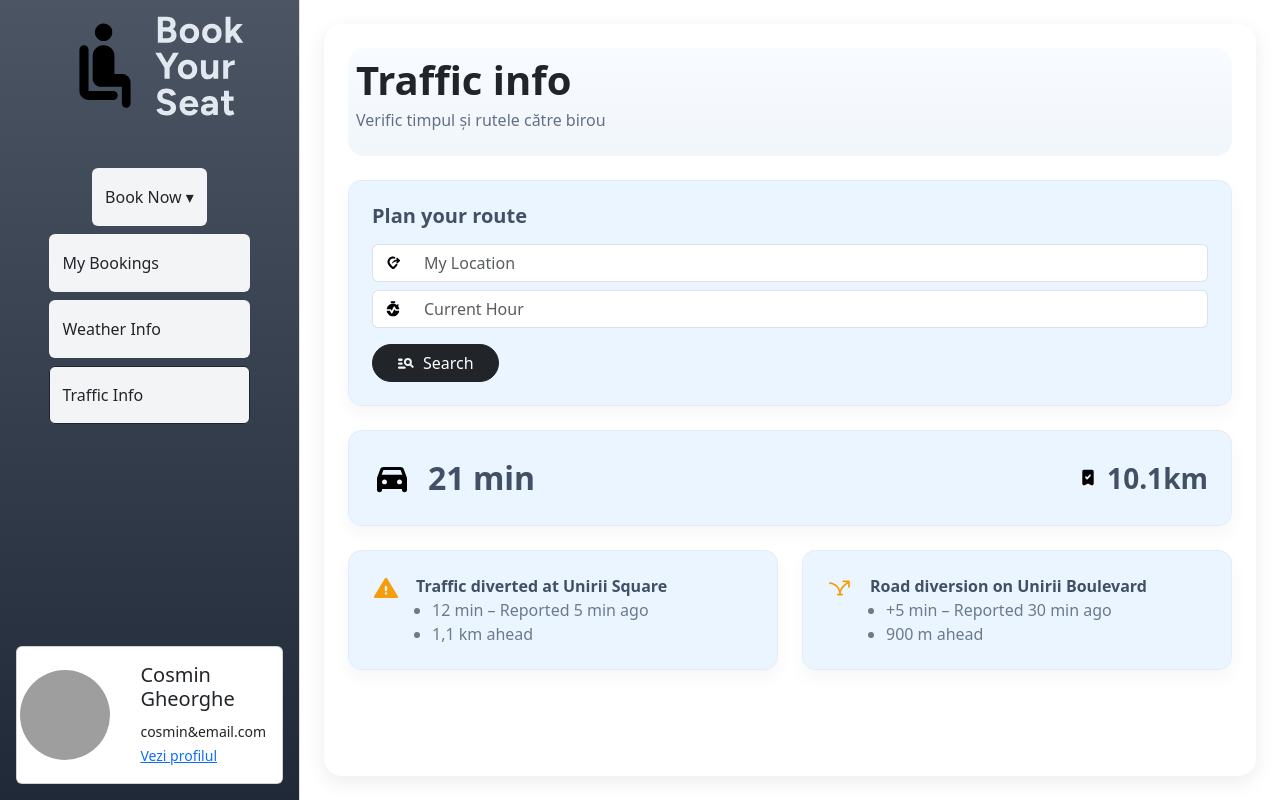
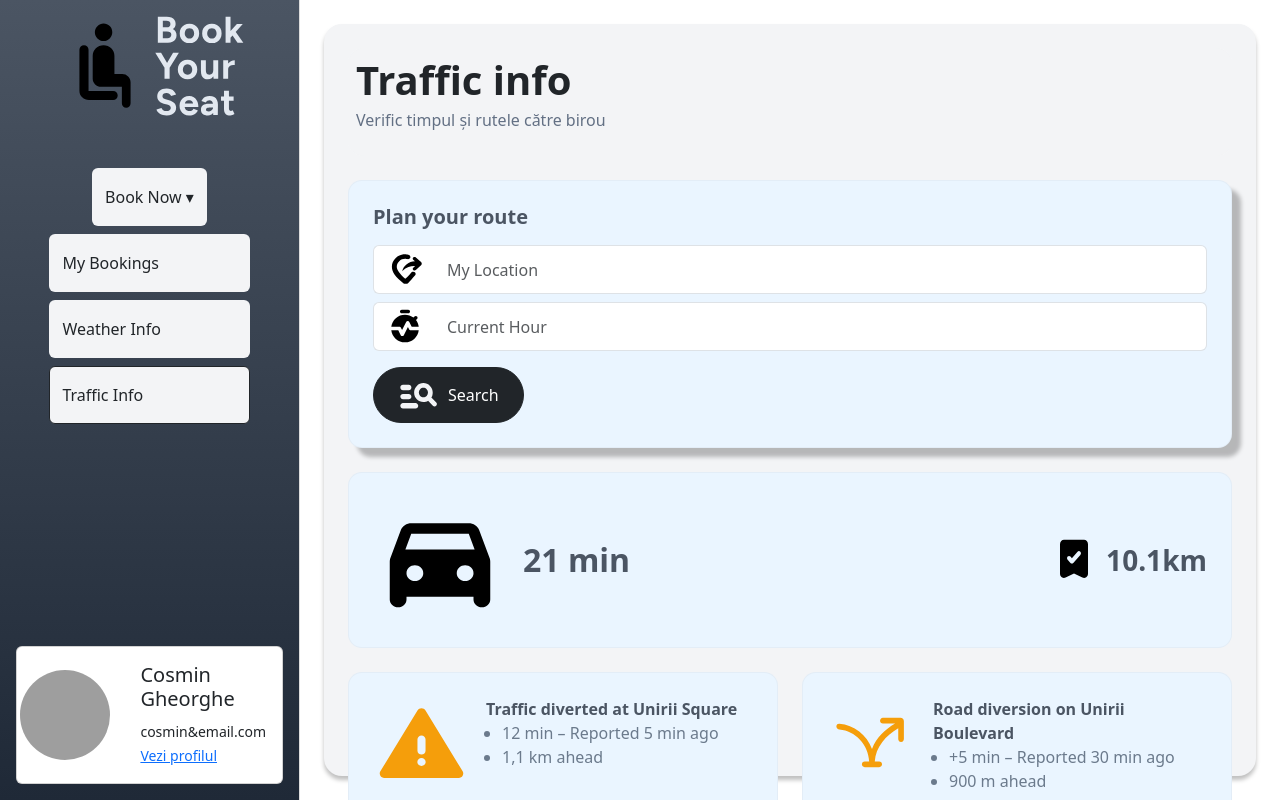
Before and after one commit to ITSSBackToSchool/echipa-3-frontend, an Angular app: page /traffic-info in a window 1280 px wide. Built offline with nearby package versions, Linux system fonts and the light colour scheme; grey boxes are pictures that could not be loaded.

Commit message:
Traffic, weather, home needs some ajustment for the blue box

```diff
--- a/src/app/pages/home/home.component.css
+++ b/src/app/pages/home/home.component.css
@@ -4,13 +4,15 @@
 }
 
 /* Container general (identic cu weather) */
-.container{ height:100%; }
+.container{
+  height:100%;
+}
 
 .main{
-  background:#ffffff;              /* alb ca la card */
+  background:#F3F4F6;            /* alb ca la card */
   border-radius:18px;
   padding:24px;
-  box-shadow:0 6px 20px rgba(0,0,0,.08);
+  box-shadow: 0 4px 4px rgba(0,0,0,0.25);
   height:100%;
   display:flex;
   flex-direction:column;
@@ -32,7 +34,7 @@
   align-items:center;
   padding:8px 8px 24px;
   border-radius:16px;
-  background:linear-gradient(180deg,#f8fbff 0%, #f1f6fb 100%);
+  background: #F3F4F6;
 }
 
 .wc-city{
@@ -74,7 +76,7 @@
   background:#e6f3ff;               /* albastru deschis */
   border-radius:16px;
   padding:24px;
-  box-shadow:12px 12px 0 rgba(0,0,0,.18); /* umbră offset ca în poză */
+  box-shadow:0px 6px 12px rgba(0,0,0,.08); /* umbră offset ca în poză */
   align-items:center;
   text-align:center;
 }
--- a/src/app/pages/traffic-info/traffic-info.component.css
+++ b/src/app/pages/traffic-info/traffic-info.component.css
@@ -5,53 +5,71 @@
   height: 100vh;
 }
 
-/* Card principal – identic cu .weather-card */
+/* Card principal */
 .main {
-  background: #ffffff;                          /* din weather-card */
-  border-radius: 18px;                          /* 18px ca la weather */
-  padding: 24px;                                /* 24px ca la weather */
-  box-shadow: 0 6px 20px rgba(0,0,0,.08);       /* umbra din weather */
+  background: #F3F4F6;
+  border-radius: 18px;
+  padding: 24px;
+  box-shadow: 0 4px 4px rgba(0,0,0,0.25);
   height: 100%;
 }
 
-/* Header cu gradient – identic cu .wc-header */
+/* Header */
 .traffic-header {
   display: flex;
   gap: 24px;
   justify-content: space-between;
   align-items: center;
   padding: 8px 8px 24px;
-  border-radius: 16px;                          /* 16px ca la wc-header */
-  background: linear-gradient(180deg, #f8fbff 0%, #f1f6fb 100%);
+  border-radius: 16px;
+  background: #F3F4F6;
 }
 
-/* Tipografie derivată */
+/* Tipografie */
 .traffic-title {
-  font-size: clamp(20px, 3.2vw, 40px);
+  font-size: clamp(28px, 3.2vw, 40px);
   margin: 0 0 8px;
   font-weight: 600;
 }
-.traffic-subtle { color: #637084; }            /* .wc-condition */
-.traffic-muted  { color: #6b7a8c; }            /* substatistici */
-.traffic-secondary { color: #7b8797; }         /* min/max */
+.traffic-subtle    { color: #637084; }
+.traffic-muted     { color: #6b7a8c; }
+.traffic-secondary { color: #7b8797; }
 
-/* Carduri “stat” (plan route / summary / incident) – ca .wc-stat */
+/* Baza cardurilor (fără blur; fără offset implicit) */
 .plan-route-card,
 .summary-strip,
 .incident-card {
-  background: #eaf5ff;                          /* exact ca .wc-stat */
-  border: none;
-  border-radius: 14px;                          /* 14px ca .wc-stat */
-  box-shadow:
-    inset 0 0 0 1px rgba(0,0,0,.03),
-    0 8px 18px rgba(0,0,0,.04);                 /* shadow din .wc-stat */
+  background: #eaf5ff;
+  border-radius: 14px;
+  border: 1px solid rgba(0,0,0,.03);
+  position: relative;
+  overflow: visible;
+  box-shadow: none; /* IMPORTANT: fără umbră by default */
 }
 
-/* Păstrează utilitățile pentru iconuri */
+/* === UMBRE ===== */
+
+/* Doar "Plan your route" are umbră offset, discretă */
+.plan-route-card {
+  box-shadow: 9px 9px 4px rgba(0,0,0,0.25);
+}
+
+/* Warning-urile NU au umbră deloc (forțăm override, în caz că ai utilitare aplicate) */
+.incident-card,
+.incident-card.offset-shadow,
+.incident-card.offset-shadow--sm,
+.incident-card.offset-shadow--lg {
+  box-shadow: none !important;
+}
+
+/* Summary strip rămâne plat */
+.summary-strip { box-shadow: none; }
+
+/* Icon utilities */
 .icon-16 { width: 16px; height: 16px; }
 .icon-18 { width: 18px; height: 18px; }
 .icon-22 { width: 22px; height: 22px; }
 .icon-28 { width: 28px; height: 28px; }
 .icon-40 { width: 40px; height: 40px; }
 
-.accent-warning { filter: saturate(1) brightness(1); } /* păstrează portocaliul din SVG */
+.accent-warning { filter: saturate(1) brightness(1); }
--- a/src/app/pages/traffic-info/traffic-info.component.html
+++ b/src/app/pages/traffic-info/traffic-info.component.html
@@ -12,13 +12,13 @@
 
     <!-- Plan your route -->
     <section class="plan-route-card p-4 mb-4">
-      <h5 class="fw-semibold mb-3" style="color:#415064">Plan your route</h5>
+      <h5 class="fw-semibold mb-3" style="color:#4B5563">Plan your route</h5>
 
       <div class="mb-3">
         <!-- My Location -->
         <div class="input-group">
           <span class="input-group-text bg-white border-end-0">
-            <img src="moved_location_RoundedFill.svg" alt="Location" style="width:16px;height:16px" loading="lazy">
+            <img src="moved_location_RoundedFill.svg" alt="Location" style="width:38px;height:35px" loading="lazy">
           </span>
           <input type="text" class="form-control border-start-0" placeholder="My Location" />
         </div>
@@ -26,14 +26,14 @@
         <!-- Current Hour -->
         <div class="input-group mt-2">
           <span class="input-group-text bg-white border-end-0">
-            <img src="avg_time_RoundedFill.svg" alt="Time" style="width:16px;height:16px" loading="lazy">
+            <img src="avg_time_RoundedFill.svg" alt="Time" style="width:38px;height:35px" loading="lazy">
           </span>
           <input type="text" class="form-control border-start-0" placeholder="Current Hour" />
         </div>
       </div>
 
       <button class="btn btn-dark rounded-pill px-4 d-inline-flex align-items-center gap-2">
-        <img src="manage_search_RoundedFill.svg" alt="Search" style="width:18px;height:18px" loading="lazy">
+        <img src="manage_search_RoundedFill.svg" alt="Search" style="width:42px;height:42px" loading="lazy">
         <span>Search</span>
       </button>
     </section>
@@ -41,11 +41,11 @@
     <!-- Travel summary strip -->
     <section class="summary-strip p-4 mb-4 d-flex align-items-center justify-content-between">
       <div class="d-flex align-items-center gap-3">
-        <img src="car.svg" alt="Car" style="width:40px;height:auto" loading="lazy">
-        <div class="fs-2 fw-semibold" style="color:#415064">21 min</div>
+        <img src="car.svg" alt="Car" style="width:134px;height:126px" loading="lazy">
+        <div class="fs-2 fw-semibold" style="color:#4B5563">21 min</div>
       </div>
-      <div class="fs-3 fw-semibold d-flex align-items-center gap-2" style="color:#415064">
-        <img src="bookmark_check_RoundedFill.svg" alt="Distance OK" style="width:22px;height:22px" loading="lazy">
+      <div class="fs-3 fw-semibold d-flex align-items-center gap-2" style="color:#4B5563">
+        <img src="bookmark_check_RoundedFill.svg" alt="Distance OK" style="width:48px;height:54px" loading="lazy">
         10.1km
       </div>
     </section>
@@ -56,9 +56,9 @@
       <div class="col-12 col-md-6">
         <div class="incident-card p-4 h-100">
           <div class="d-flex align-items-start gap-3">
-            <img src="warning_RoundedFill.svg" alt="Warning" style="width:28px;height:28px" loading="lazy">
+            <img src="warning_RoundedFill.svg" alt="Warning" style="width:97px;height:92px" loading="lazy">
             <div>
-              <div class="fw-semibold" style="color:#415064">Traffic diverted at Unirii Square</div>
+              <div class="fw-semibold" style="color:#4B5563">Traffic diverted at Unirii Square</div>
               <ul class="mb-0 ps-3">
                 <li class="traffic-muted">12 min – Reported 5 min ago</li>
                 <li class="traffic-muted">1,1 km ahead</li>
@@ -72,9 +72,9 @@
       <div class="col-12 col-md-6">
         <div class="incident-card p-4 h-100">
           <div class="d-flex align-items-start gap-3">
-            <img src="airline_stops_RoundedFill.svg" alt="Diversion" style="width:28px;height:28px" loading="lazy">
+            <img src="airline_stops_RoundedFill.svg" alt="Diversion" style="width:90px;height:91px" loading="lazy">
             <div>
-              <div class="fw-semibold" style="color:#415064">Road diversion on Unirii Boulevard</div>
+              <div class="fw-semibold" style="color:#4B5563">Road diversion on Unirii Boulevard</div>
               <ul class="mb-0 ps-3">
                 <li class="traffic-muted">+5 min – Reported 30 min ago</li>
                 <li class="traffic-muted">900 m ahead</li>
--- a/src/app/pages/weather/weather.component.css
+++ b/src/app/pages/weather/weather.component.css
@@ -9,10 +9,10 @@
 }
 
 .main {
-  background: #ffffff;              /* alb ca la card */
+  background: #F3F4F6;              /* alb ca la card */
   border-radius: 18px;
   padding: 24px;
-  box-shadow: 0 6px 20px rgba(0,0,0,.08);
+  box-shadow: 0 4px 4px rgba(0,0,0,0.25);
   height: 100%;
   display: flex;
   flex-direction: column;
@@ -33,7 +33,7 @@
   align-items: center;
   padding: 8px 8px 24px;
   border-radius: 16px;
-  background: linear-gradient(180deg,#f8fbff 0%, #f1f6fb 100%);
+  background: #F3F4F6;
 }
 
 .wc-city {
```
